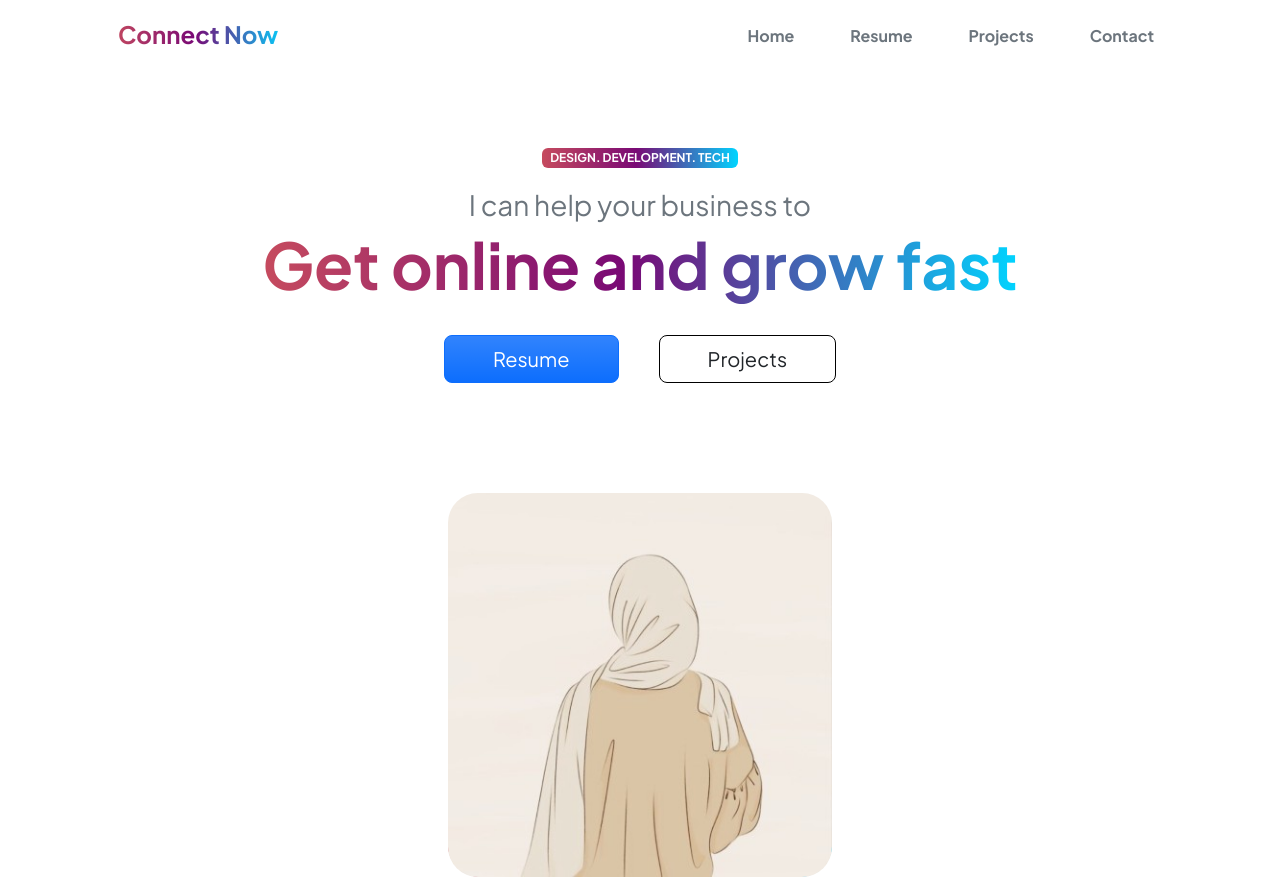
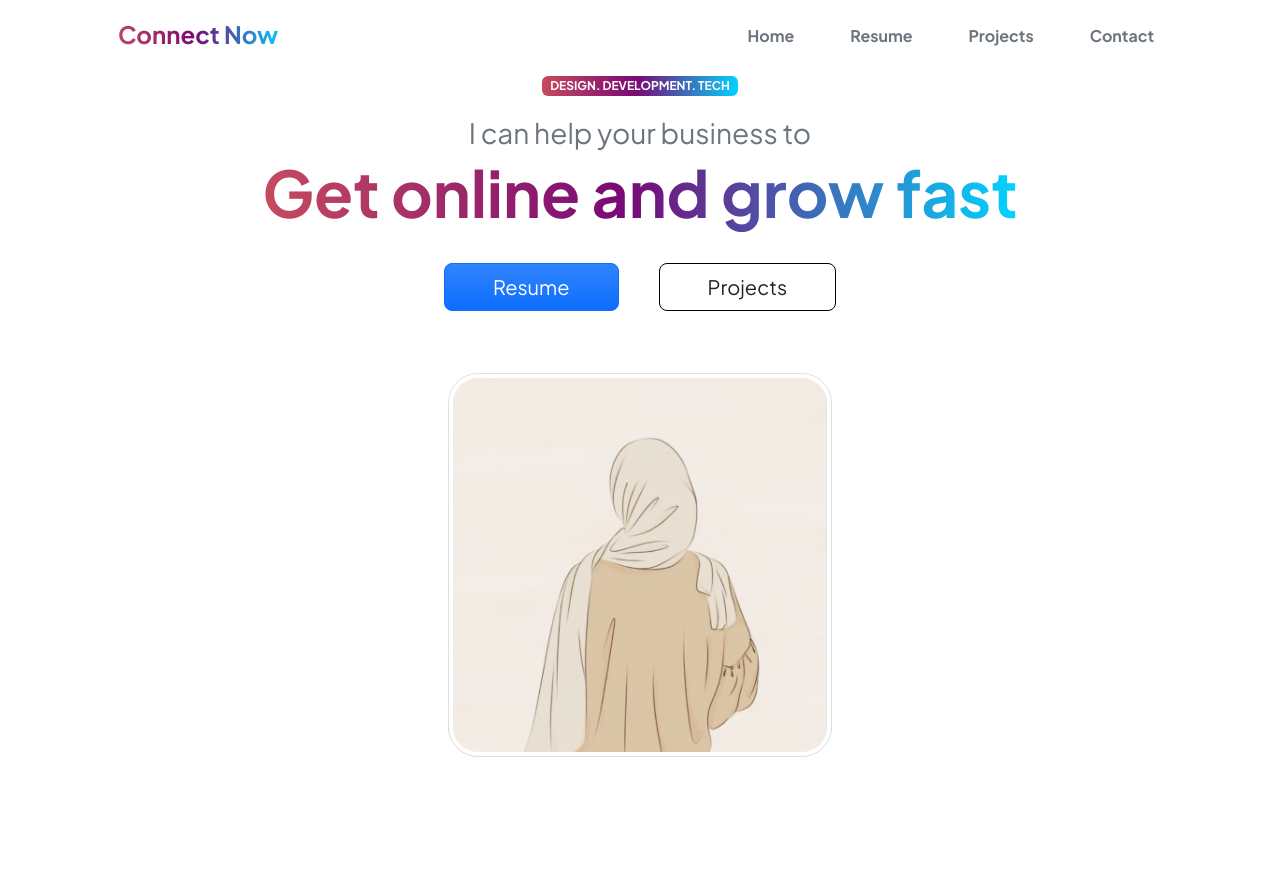
Before and after one commit to nazeeha-kb/Bootstrap-portfolio-website-clone, a plain HTML site: page index.html in a window 1280 px wide. Shown: the top 880 px of the page. Drawn offline with nearby package versions, Linux system fonts and the light colour scheme.

Commit message:
index.html updated

```diff
--- a/index.html
+++ b/index.html
@@ -60,21 +60,18 @@
             max-height: 40rem;
             max-width: 45rem;
             margin-top: 5vw;
-            height: 28vw;
-            width: 30vw;
+            min-height: 28vw;
+            min-width: 30vw;
         }
 
         .profile-image{
-            height: 30vw;
+            min-height: 28vh;
             max-height: 40rem;
             position: absolute;
             bottom: 0px;
             border-radius: 30px;
           }
 
-          .profile{
-
-          }
 
         .jumbo{
           margin-top: 10vh;
@@ -225,7 +222,7 @@
     <div class="container px-5 pb-5 ">
         <div class="row align-items-center">
             <div class=" d-flex justify-content-center text-center text-xxl-start col-xxl-5 pink-container col-12 ">
-                <div class="pink-container p-5 m-4">
+                <div class="pink-container px-4 mx-5 ">
             <!-- Badge -->
                 <div class="badge bg_gradient text-white rounded mb-3">
                     <div class="text-uppercase"> Design. Development. Tech</div>
@@ -239,9 +236,9 @@
                 </div>
               </div>
             </div>
-            <div class="col-xxl-7 d-flex justify-content-center blue-container col-xxl-6 col-12 overflow-hidden profile">
-                <div class=" bg_gradient rounded-5 sizing profile-bg ">
-                <img src="assets/profile.jpg"  class="h-md-60 profile-image">
+            <div class="col-xxl-7 d-flex justify-content-center blue-container mt-4 col-xxl-6 col-12 overflow-hidden profile">
+                <div class=" bg_gradient rounded-5 sizing profile-bg d-none d-sm-inline">
+                <img src="assets/profile.jpg"  class=" profile-image img-fluid img-thumbnail" >
                 </div>
             </div>
         </div>
```
